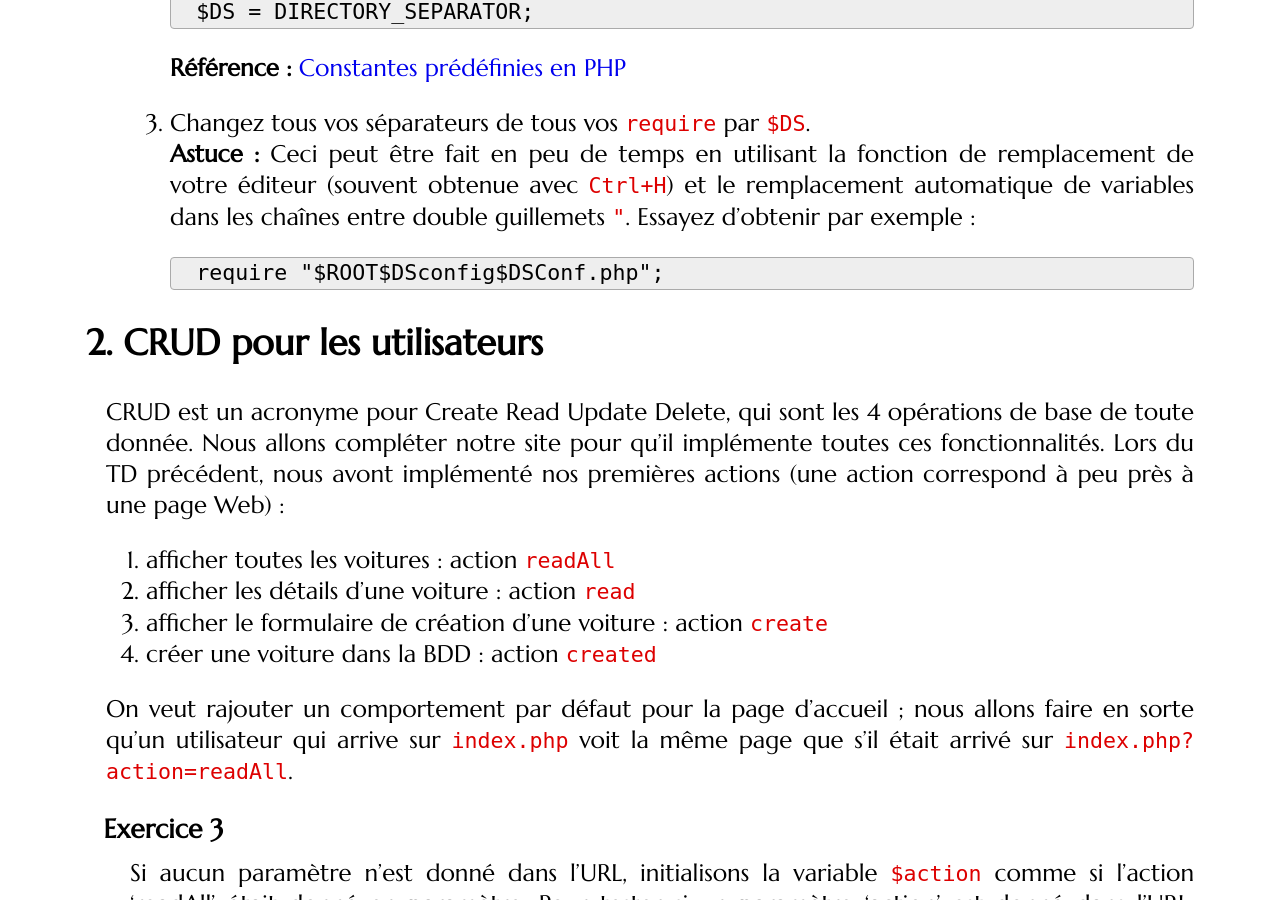
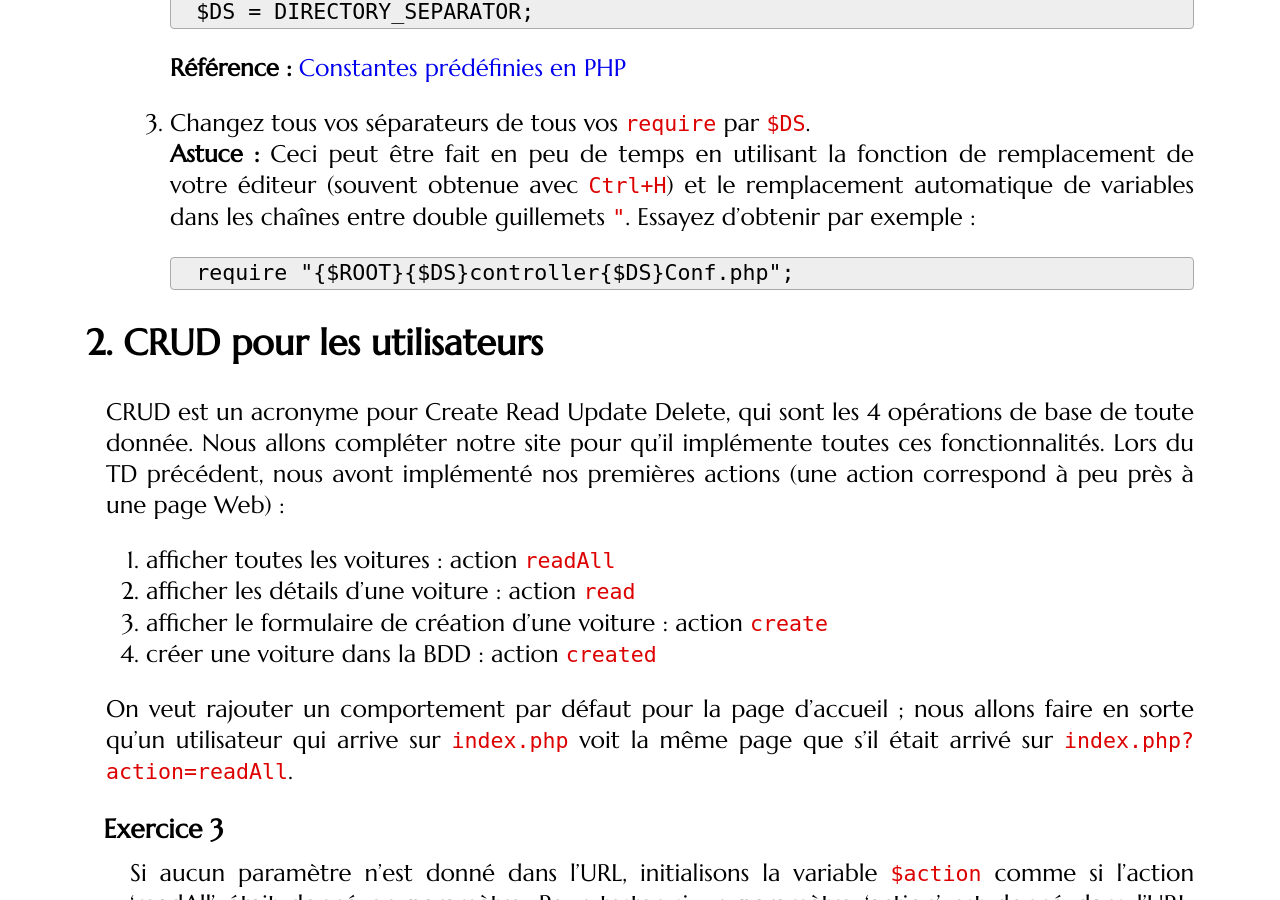
Before and after one commit to romainlebreton/R3.01-DeveloppementWeb, a Jekyll site: the page built from tutorials/tutorial5.md, in a window 1280 px wide and 900 px high, scrolled down 2388 px. Built offline with Jekyll 4.4.1, drawn with Linux system fonts in a browser that asks for light colours; some web fonts are replaced.

Commit message:
Update tutorial5.md

```diff
--- a/tutorials/tutorial5.md
+++ b/tutorials/tutorial5.md
@@ -111,7 +111,7 @@ bon slash de séparation des chemins selon le système :
      guillemets `"`. Essayez d'obtenir par exemple :
 
    ~~~
-   require "$ROOT$DSconfig$DSConf.php";
+   require "{$ROOT}{$DS}controller{$DS}Conf.php";
    ~~~
    {:.php}
 
```
